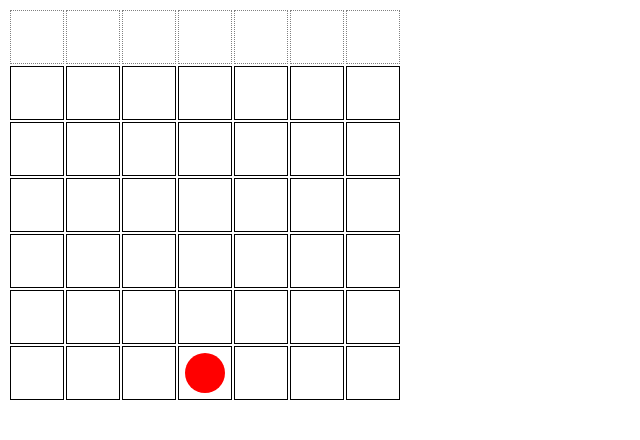
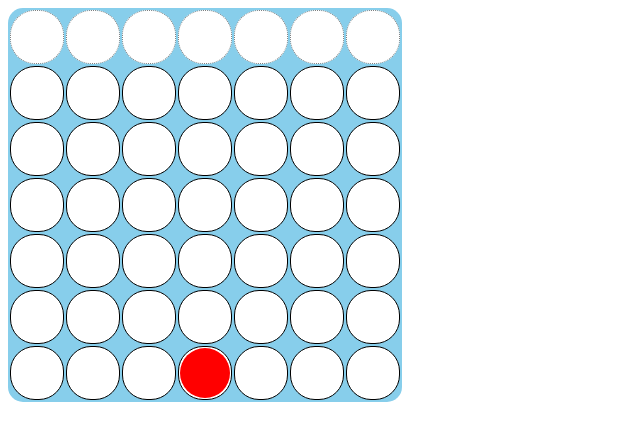
Before and after one commit to hasierpastor/connect_four, a plain HTML site: page index.html in a window 1280 px wide. Both pictures are taken after a click on the element 205 px from the left and 37 px from the top of the page. Shown: the whole page, without its empty margins (0-640 px from the left). Drawn offline with Linux system fonts and the light colour scheme.

Commit message:
add styling

```diff
--- a/connect4.css
+++ b/connect4.css
@@ -10,9 +10,8 @@ td {
 
 .piece {
   /* TODO: make into circles */
-  margin: 5px;
-  width: 80%;
-  height: 80%;
+  width: 100%;
+  height: 100%;
   border-radius: 25px;
 }
 
@@ -28,6 +27,16 @@ td {
   border-color: grey;
   border-style: dotted;
 }
+
+#board * :not(.piece) {
+  border-radius: 25px;
+  background-color: white;
+}
+
+#board {
+  background-color: skyblue;
+  border-radius: 15px;
+}
 /* TODO: make pieces red/blue,  depending on player 1/2 piece */
 
 /* column-top is table row of clickable areas for each column */
--- a/connect4.js
+++ b/connect4.js
@@ -59,7 +59,7 @@ function makeHtmlBoard() {
 
       setTimeout(function() {
         event.target.style.background = '';
-      }, 500);
+      }, 1000);
     },
     false
   );
```
